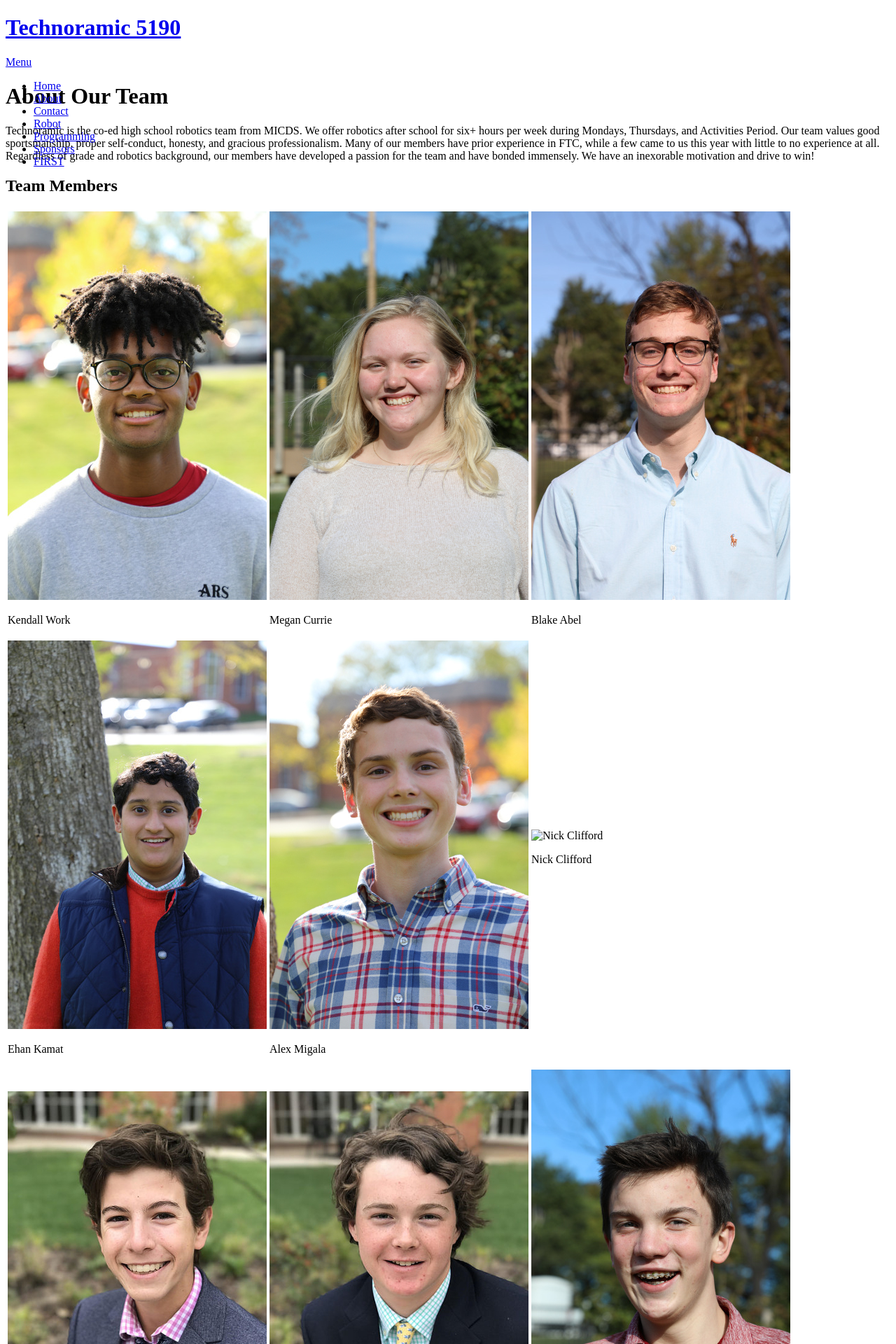
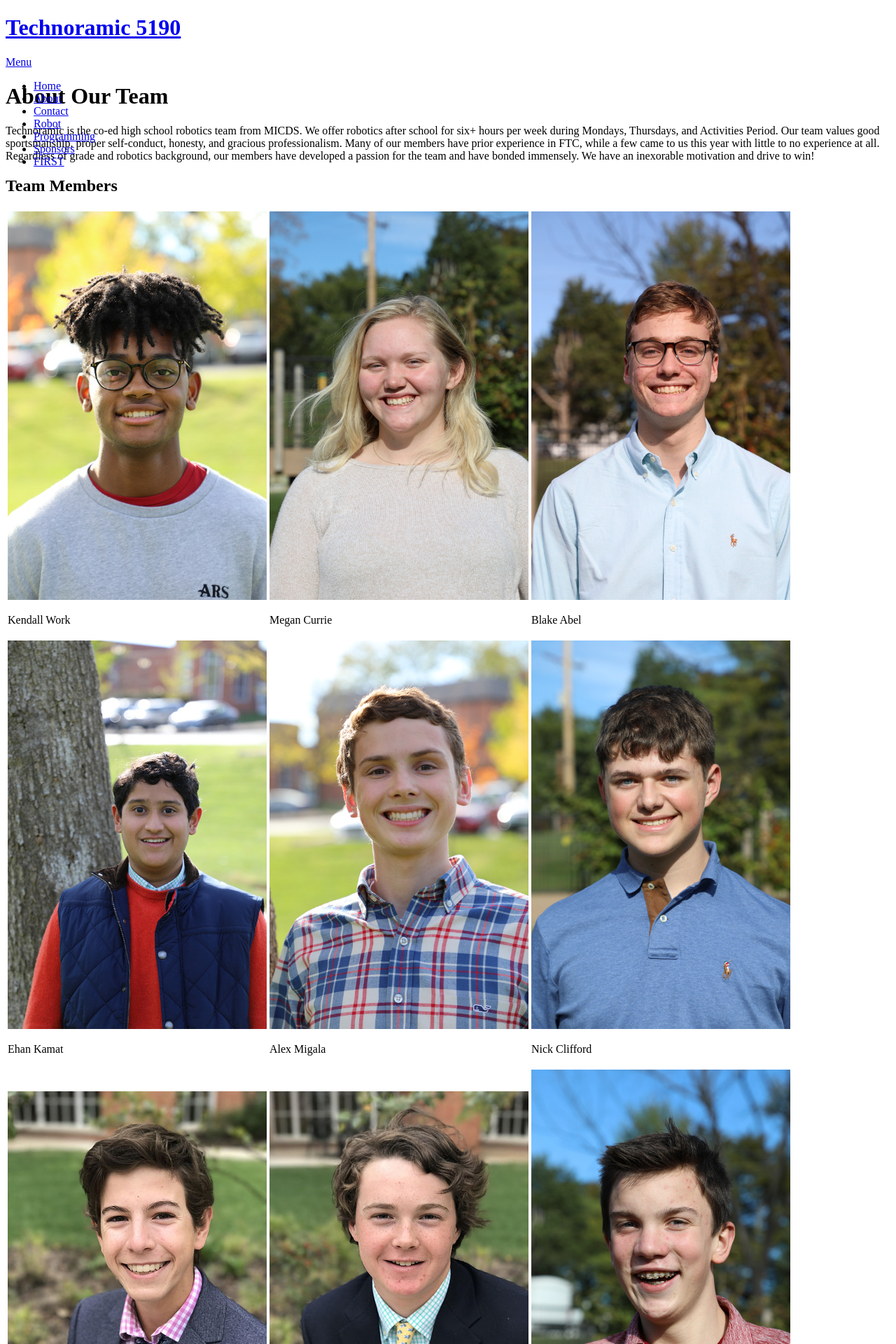
Before and after one commit to MICDSRobotics-5190/MICDSRobotics-5190.github.io, a Jekyll site: the page built from about.md, in a window 1280 px wide. Shown: the top 1920 px of the page at 70% size. Built offline with Jekyll 4.4.1, drawn with Linux system fonts in a browser that asks for light colours; nearby versions of some CDN libraries.

Commit message:
Now nick has a picc

```diff
--- a/_data/members.yml
+++ b/_data/members.yml
@@ -13,7 +13,7 @@
         - name: Alex Migala
           picture: assets/img/team/sized/alex.jpg
         - name: Nick Clifford
-          picture: assets/img/team/sized/amir.jpg
+          picture: assets/img/team/sized/nick.jpg
     - row:
         - name: Jude Sorkin
           picture: assets/img/team/sized/jude.jpg
```
